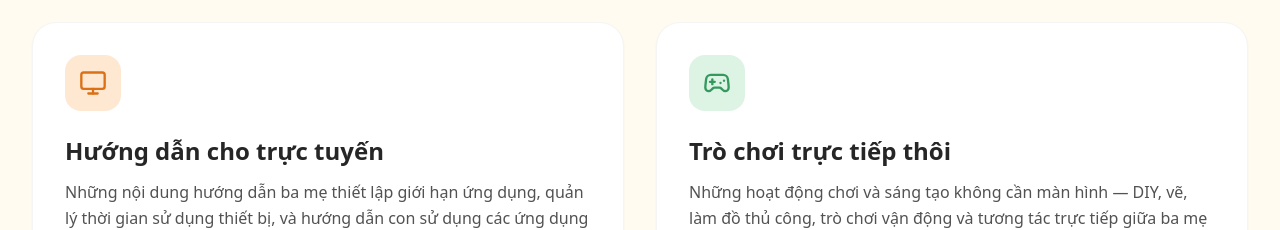
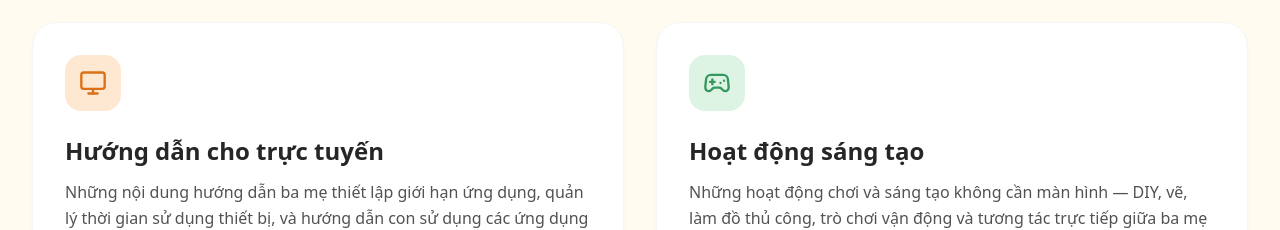
Before and after one commit to annguyen24082006/smart-play-guide, a React (Vite) app: page /ve-chung-toi in a window 1280 px wide. Shown: the part 1360-1590 px from the top of the page. Built offline with nearby package versions, Linux system fonts and the light colour scheme; no server answers.

Commit message:
Update About.tsx

```diff
--- a/src/pages/About.tsx
+++ b/src/pages/About.tsx
@@ -142,7 +142,7 @@ export default function About() {
                 <Gamepad2 className="w-7 h-7 text-teal-600" />
               </div>
               <h3 className="text-2xl font-bold text-neutral-800 mb-3">
-                Trò chơi trực tiếp thôi
+                Hoạt động sáng tạo
               </h3>
               <p className="text-neutral-600 leading-relaxed mb-6">
                 Những hoạt động chơi và sáng tạo không cần màn hình — DIY, vẽ, làm đồ thủ công,
```
